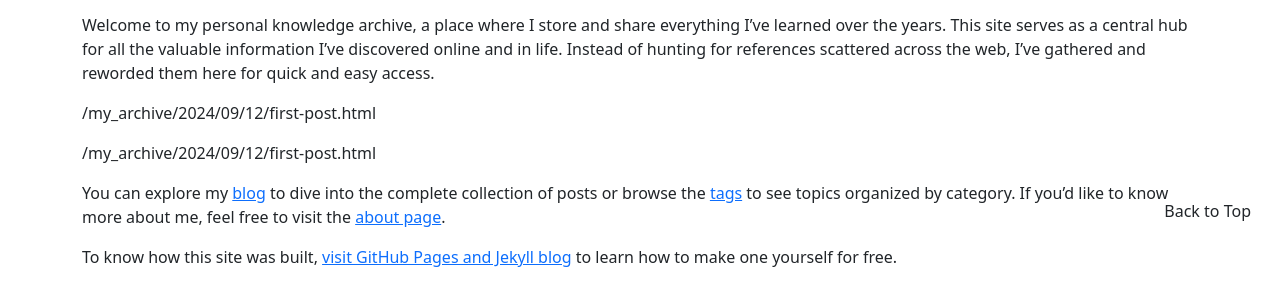
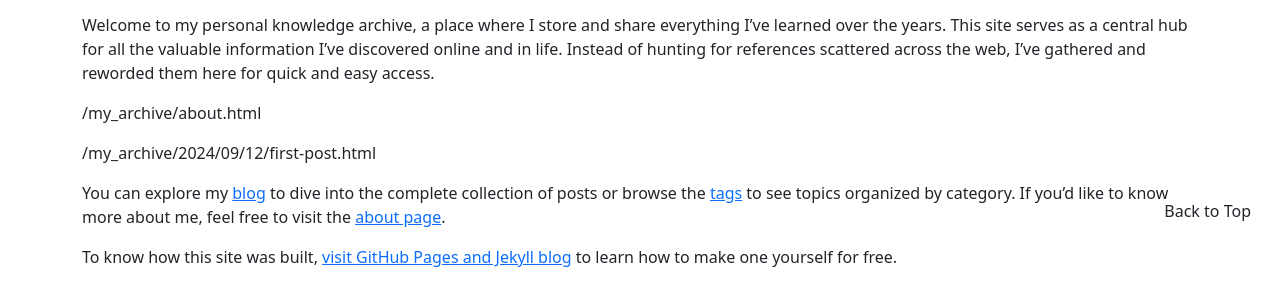
Before and after one commit to cliffordwilliam/my_archive, a Jekyll site: the page built from index.md, in a window 1280 px wide. Shown: the part 654-943 px from the top of the page. Built offline with Jekyll 4.4.1, drawn with Linux system fonts in a browser that asks for light colours.

Commit message:
update content

```diff
--- a/index.md
+++ b/index.md
@@ -8,7 +8,7 @@ thumbnail: "undraw_undraw_undraw_undraw_undraw_website_o7n3_bucy_30uo_-1-_d6br_0
 
 Welcome to my personal knowledge archive, a place where I store and share everything I’ve learned over the years. This site serves as a central hub for all the valuable information I've discovered online and in life. Instead of hunting for references scattered across the web, I’ve gathered and reworded them here for quick and easy access.
 
-{{ site.baseurl }}{% link _posts/2024-09-12-first-post.md %}
+{{ site.baseurl }}{% link about.md %}
 
 {{ site.baseurl }}{% post_url 2024-09-12-first-post %}
 
```
